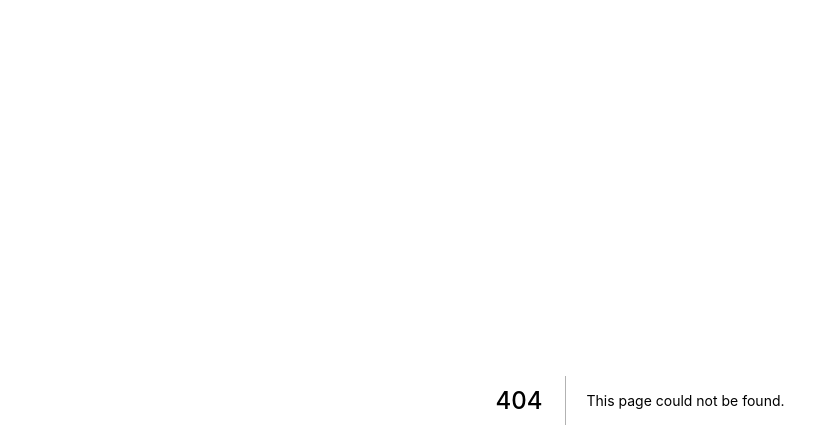
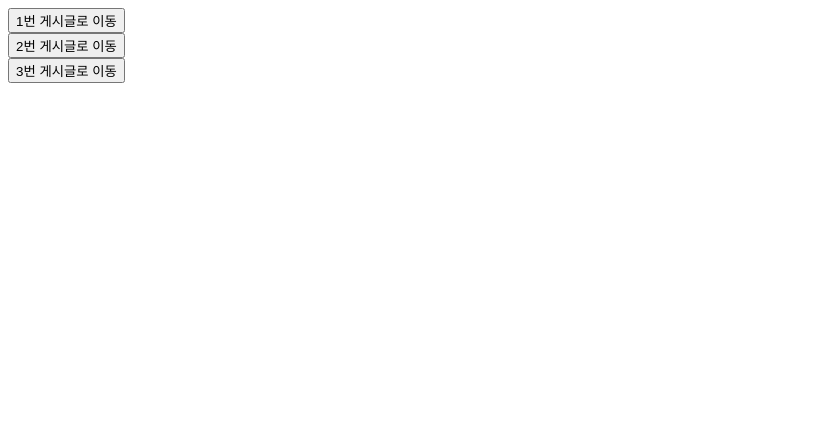
Before and after one commit to Jungdadaeng/class, a Next.js app: page /04-03-static-routing-board in a window 1280 px wide. Before the commit this address had no page. Shown: the top 448 px of the page, without its empty margins (0-839 px from the left). Built offline with nearby package versions, Linux system fonts and the light colour scheme.

Commit message:
router-practice2

```diff
--- /dev/null
+++ b/pages/04-03-static-routing-board/index.js
@@ -0,0 +1,24 @@
+import { useRouter } from "next/router"
+
+export default function StaticRoutingBoardPage(){
+    const router = useRouter();
+    const onClickMove1 = () => {
+        router.push("/04-04-static-routed-board/1")
+    }
+
+    const onClickMove2 = () => {
+        router.push("/04-04-static-routed-board/2")
+    }
+
+    const onClickMove3 = () => {
+        router.push("/04-04-static-routed-board/3")
+    }
+
+    return(
+        <div>
+            <button onClick={onClickMove1}>1번 게시글로 이동</button><br/>
+            <button onClick={onClickMove2}>2번 게시글로 이동</button><br/>
+            <button onClick={onClickMove3}>3번 게시글로 이동</button><br/>
+        </div>
+    )
+}
```
Also changed, not shown: pages/04-04-static-routed-board/1/index.js (added, +9 -0 lines), pages/04-04-static-routed-board/2/index.js (added, +9 -0 lines), pages/04-04-static-routed-board/index.js (added, +9 -0 lines), 1 other file (tests, documents, lock files or other folders).
